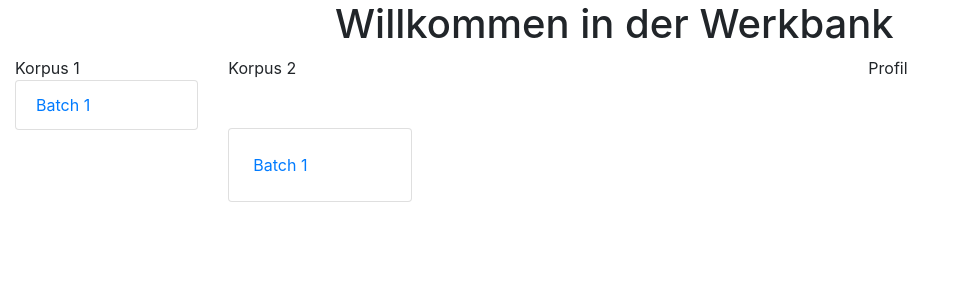
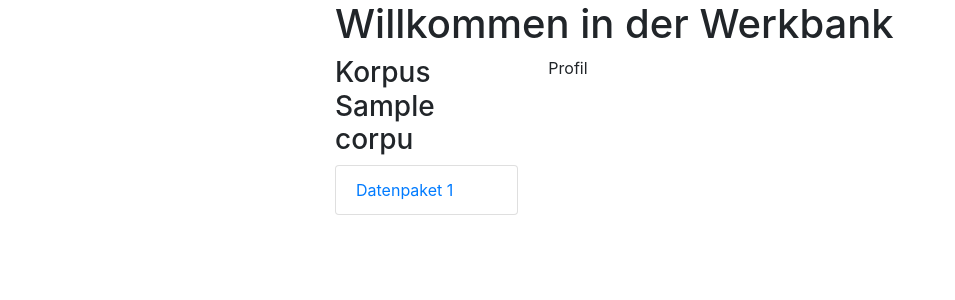
Before and after one commit to acidAnn/locksley, a Django app: a page that uses django_unchained/templates/annotation/workbench.jinja2 in a window 1280 px wide. Shown: the part 58-358 px from the top of the page, without its empty margins (0-955 px from the left). Run offline with Django 3.2, Linux system fonts and the light colour scheme; a user stored in the database is signed in; tables that the repository leaves empty hold one stand-in row (values such as "Sample post"); some libraries are stand-ins or nearby versions.

Commit message:
Automate viewing all corpora and batches for user

```diff
--- a/django_unchained/annotation/views.py
+++ b/django_unchained/annotation/views.py
@@ -3,13 +3,14 @@
 from django.shortcuts import render, redirect
 
 from .forms import LabelForm
-from .models import Sentence, Batch, Membership
+from .models import Sentence, Batch, Membership, Corpus
 
 
 @login_required
 def workbench(request):
+    corpora = Corpus.objects.all()
     all_batches = Batch.objects.filter(assignee=request.user)
-    return render(request, "annotation/workbench.jinja2", {"batches": all_batches, "message": "Willkommen in der Werkbank"})
+    return render(request, "annotation/workbench.jinja2", {"batches": all_batches, "corpora": corpora, "message": "Willkommen in der Werkbank"})
 
 
 @login_required
--- a/django_unchained/templates/annotation/workbench.jinja2
+++ b/django_unchained/templates/annotation/workbench.jinja2
@@ -9,30 +9,21 @@
 <div class="col-md-10 col-xl-6"><h1>{{ message }}</h1></div>
 </div>
 
-<div class="row justify-content-between">
+<div class="row justify-content-center">
 
 <div class="col-6">
 <div class="row justify-content start">
 
+{% for corpus in corpora %}
 <div class="col-12 col-xl-4">
-Korpus 1
+<h3>Korpus {{ corpus }}</h3>
 <ul class="list-group">
-{% for batch in batches %}
-  <li class="list-group-item"><a href="{{ url('sentence-view', args=[batch.id]) }}">Batch {{ batch.id }}</a></li>
+{% for batch in batches.filter(corpus=corpus) %}
+  <li class="list-group-item"><a href="{{ url('sentence-view', args=[batch.id]) }}">Datenpaket {{ batch.id }}</a></li>
 {% endfor %}
 </ul>
 </div>
-
-<div class="col-12 col-xl-4">
-Korpus 2
-<ul class="list-group mt-5">
-{% for batch in batches %}
-  <li class="list-group-item p-4"><a href="{{ url('sentence-view', args=[batch.id]) }}">Batch {{ batch.id }}</a></li>
 {% endfor %}
-</ul>
-</div>
-</div>
-</div>
 
 <div class="col-4">
 Profil
```
